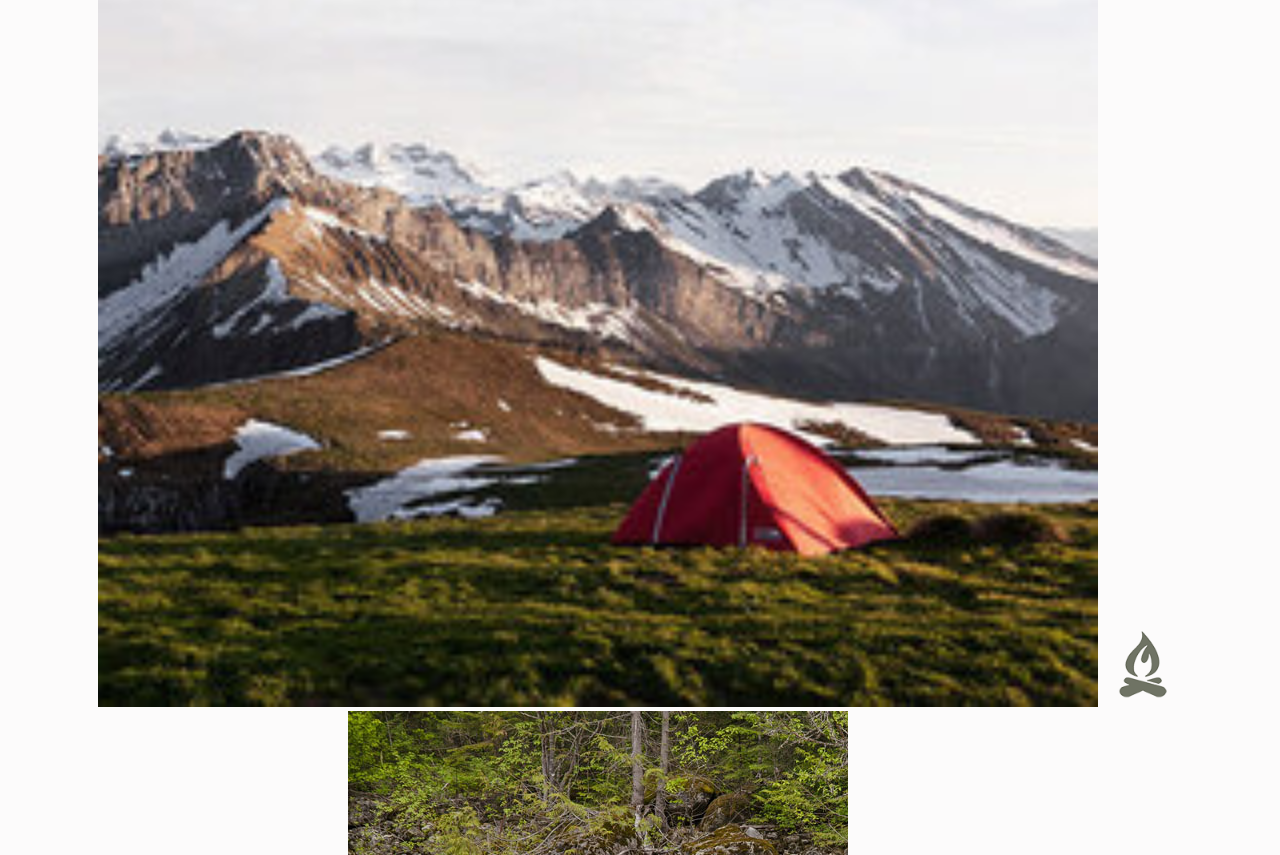
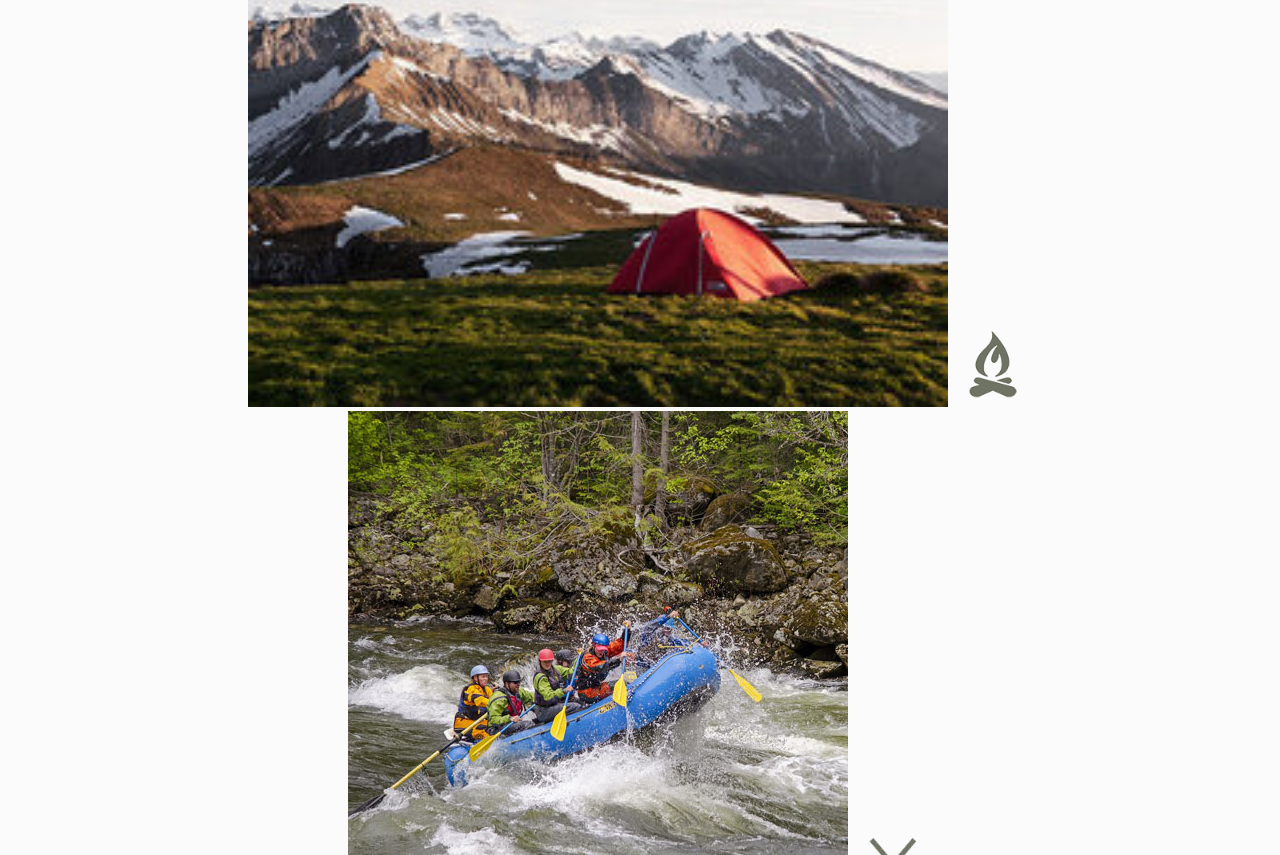
Before and after one commit to dayanjr/dayanjr.github.io, a plain HTML site: page wwr1/index.html in a window 1280 px wide. Shown: the part 1945-2800 px from the top of the page. Drawn offline with Linux system fonts and the light colour scheme.

```diff
--- a/wwr1/index.html
+++ b/wwr1/index.html
@@ -39,8 +39,8 @@
               <h2>rivers</h2>
           </section>
           <section class="camping-card">
-              <img class="card-img" src="styles/images/camping.jpg" alt="camping" width="1000px">
-              <img class="icon" src="styles/images/fire_icon.png" alt="fire icon" width="1000px">
+              <img class="card-img" src="styles/images/camping.jpg" alt="camping" width="700px">
+              <img class="icon" src="styles/images/fire_icon.png" alt="fire icon" width="700px">
           </section>
 <section class="rapids-card">
     <img class="card-img" src="styles/images/rapids.jpg" alt="rafting boat">
```
